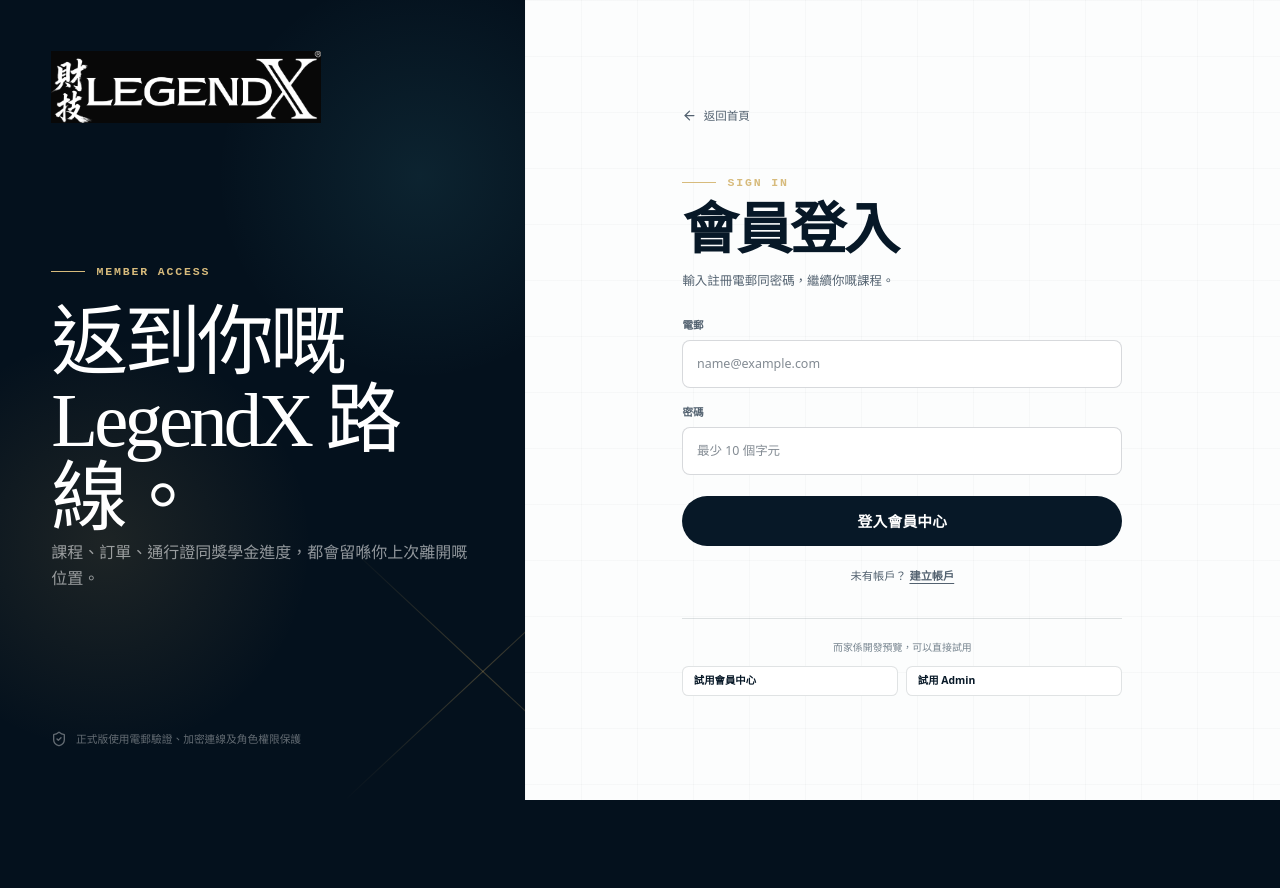
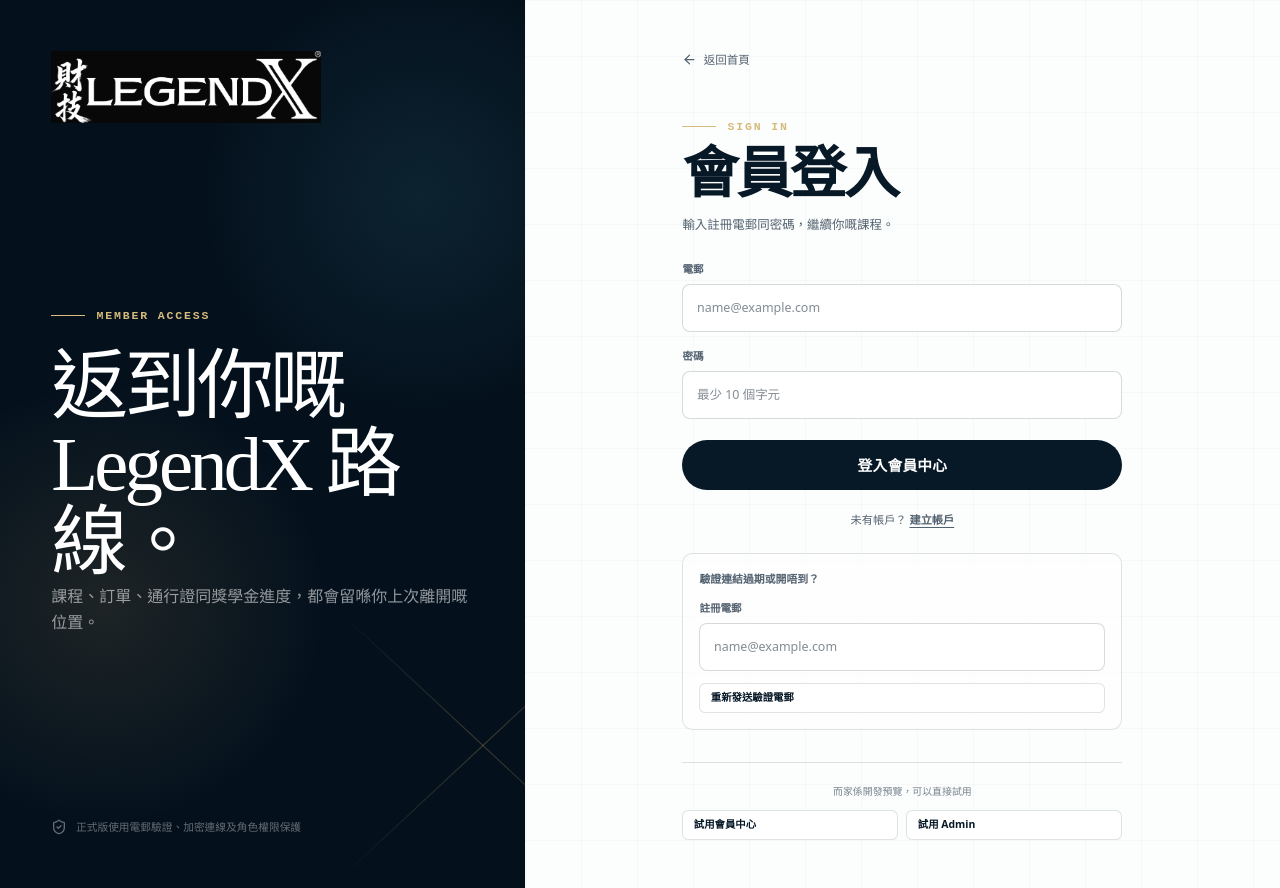
Before and after one commit to jamjamfan/legendx-membership, a Next.js app: page /login in a window 1280 px wide. Before the commit the page ends 800 px from the top, so only its background shows below. Built offline with nearby package versions, Linux system fonts and the light colour scheme; no server answers.

Commit message:
fix: route email confirmations to staging

```diff
--- a/app/(auth)/actions.ts
+++ b/app/(auth)/actions.ts
@@ -23,8 +23,21 @@
   stage: z.coerce.number().min(1).max(3).optional(),
 });
 
+const resendConfirmationSchema = z.object({
+  email: z.email(),
+  next: z.string().optional(),
+});
+
 function safeNextPath(value: string | undefined, fallback: string): string {
   return value?.startsWith("/") && !value.startsWith("//") ? value : fallback;
+}
+
+function authCallbackUrl(next: string): string {
+  const appUrl =
+    process.env.NEXT_PUBLIC_APP_URL?.trim() || "http://localhost:3000";
+  const callbackUrl = new URL("/auth/callback", appUrl);
+  callbackUrl.searchParams.set("next", safeNextPath(next, "/member"));
+  return callbackUrl.toString();
 }
 
 export async function signIn(formData: FormData) {
@@ -127,7 +140,7 @@
     email: parsed.data.email,
     password: parsed.data.password,
     options: {
-      emailRedirectTo: `${process.env.NEXT_PUBLIC_APP_URL ?? "http://localhost:3000"}/auth/callback`,
+      emailRedirectTo: authCallbackUrl(checkoutPath),
       data: {
         display_name: parsed.data.displayName,
         phone: parsed.data.phone,
@@ -147,6 +160,39 @@
   );
 }
 
+export async function resendConfirmation(formData: FormData) {
+  const parsed = resendConfirmationSchema.safeParse({
+    email: formData.get("email"),
+    next: formData.get("next") || undefined,
+  });
+
+  if (!parsed.success) {
+    redirect(
+      `/login?error=${encodeURIComponent("請輸入正確電郵地址")}`,
+    );
+  }
+
+  const supabase = await createSupabaseServerClient();
+  if (!supabase) {
+    redirect(
+      `/login?error=${encodeURIComponent("會員服務尚未完成設定")}`,
+    );
+  }
+
+  const next = safeNextPath(parsed.data.next, "/member");
+  await supabase.auth.resend({
+    type: "signup",
+    email: parsed.data.email,
+    options: {
+      emailRedirectTo: authCallbackUrl(next),
+    },
+  });
+
+  redirect(
+    `/login?message=${encodeURIComponent("如果帳戶仍待驗證，我哋已重新發出驗證電郵；請只使用最新一封。")}&next=${encodeURIComponent(next)}`,
+  );
+}
+
 export async function signOut() {
   const supabase = await createSupabaseServerClient();
   if (supabase) {
--- a/app/(auth)/login/page.tsx
+++ b/app/(auth)/login/page.tsx
@@ -1,7 +1,11 @@
 import Link from "next/link";
 import { ArrowLeft, ShieldCheck } from "lucide-react";
 import { BrandMark } from "@/components/brand-mark";
-import { signIn, signInDemo } from "@/app/(auth)/actions";
+import {
+  resendConfirmation,
+  signIn,
+  signInDemo,
+} from "@/app/(auth)/actions";
 import { isDemoMode } from "@/lib/runtime";
 
 export default async function LoginPage({
@@ -81,6 +85,26 @@
             未有帳戶？ <Link href="/register">建立帳戶</Link>
           </p>
 
+          <div className="resend-access">
+            <span>驗證連結過期或開唔到？</span>
+            <form action={resendConfirmation} className="form-stack">
+              <input name="next" type="hidden" value={query.next ?? "/member"} />
+              <label>
+                <span>註冊電郵</span>
+                <input
+                  autoComplete="email"
+                  name="email"
+                  placeholder="name@example.com"
+                  required
+                  type="email"
+                />
+              </label>
+              <button className="table-action" type="submit">
+                重新發送驗證電郵
+              </button>
+            </form>
+          </div>
+
           {isDemoMode() && (
             <div className="demo-access">
               <span>而家係開發預覽，可以直接試用</span>
--- a/app/globals.css
+++ b/app/globals.css
@@ -1861,6 +1861,30 @@
   text-underline-offset: 3px;
 }
 
+.resend-access {
+  margin-top: 1.5rem;
+  padding: 1rem;
+  background: rgba(255, 255, 255, 0.6);
+  border: 1px solid var(--line-light);
+  border-radius: 0.65rem;
+}
+
+.resend-access > span {
+  display: block;
+  margin-bottom: 0.75rem;
+  color: var(--slate-700);
+  font-size: 0.68rem;
+  font-weight: 700;
+}
+
+.resend-access .form-stack {
+  gap: 0.7rem;
+}
+
+.resend-access button {
+  width: 100%;
+}
+
 .demo-access {
   margin-top: 2rem;
   padding-top: 1.25rem;
```
Also changed, not shown: 2 other files (tests, documents, lock files or other folders).
